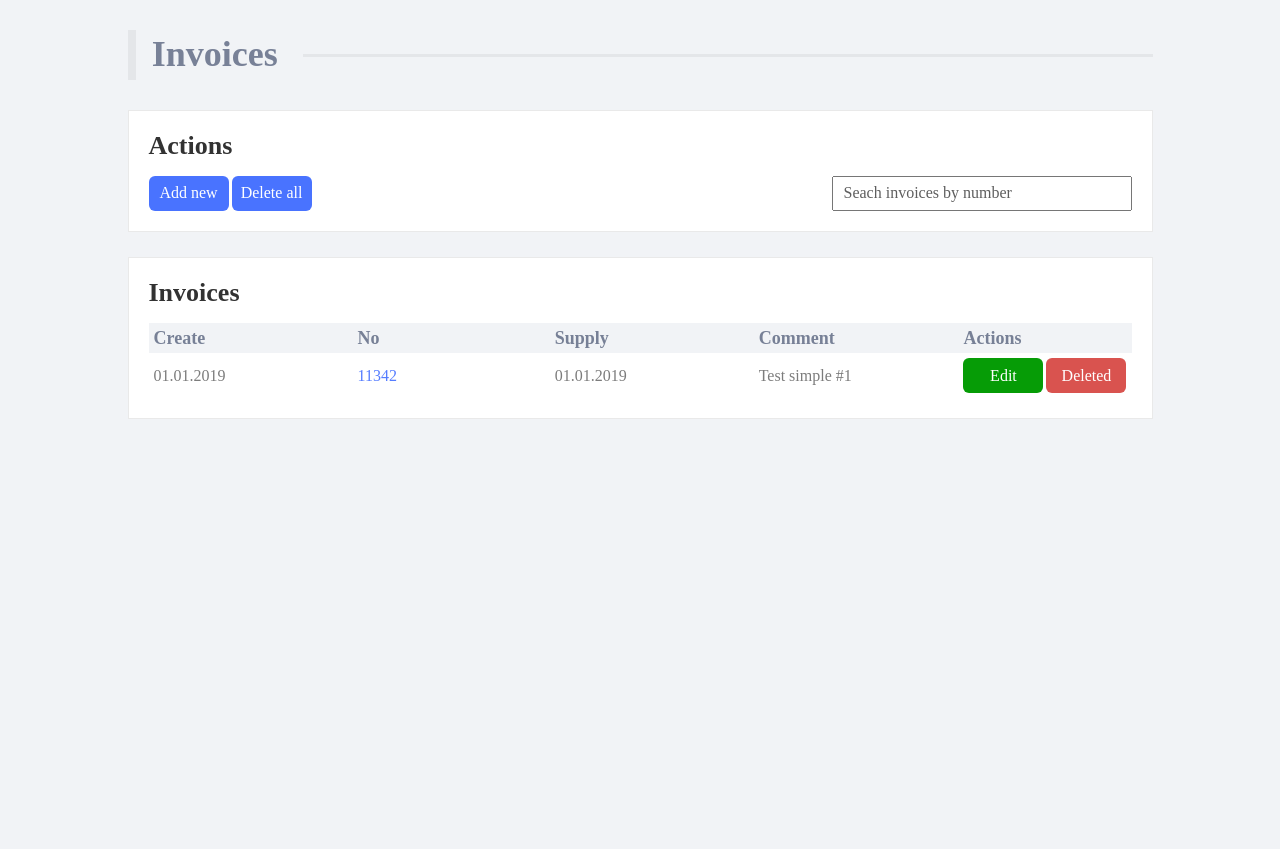
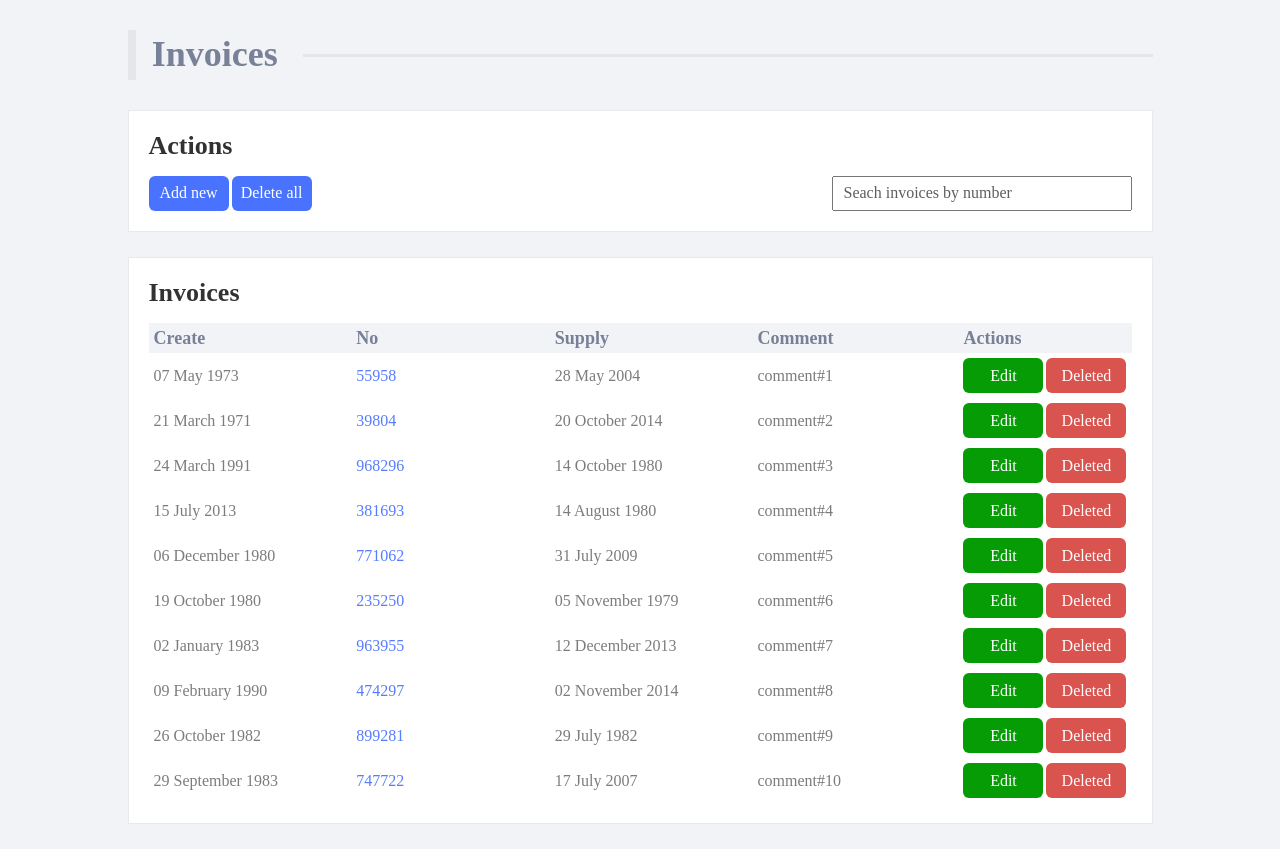
Before and after one commit to rumblefi/task_1, a React (Create React App) app: page / in a window 1280 px wide. Before the commit the page ends 800 px from the top, so only its background shows below. Built offline with nearby package versions, Linux system fonts and the light colour scheme.

Commit message:
Not Found

```diff
--- a/package.json
+++ b/package.json
@@ -8,6 +8,7 @@
     "normalize.css": "^8.0.1",
     "react": "^16.8.4",
     "react-dom": "^16.8.4",
+    "react-router-dom": "^4.3.1",
     "react-scripts": "2.1.8"
   },
   "scripts": {
--- a/src/components/App/App.js
+++ b/src/components/App/App.js
@@ -2,16 +2,21 @@ import React from 'react'
 import 'normalize.css'
 import './App.scss'
 import Header from '../Header/Header';
-import Actions from '../Actions/Actions'
-import Invoices from '../Invoices/Invoices';
+import Home from '../pages/Home/Home'
+import {Route, Switch} from 'react-router-dom'
+import NotFound from '../NotFound/NotFound'
 
 const App = () => {
 	return(
 		<div className="app" >
 			<div className="app__container">
 				<Header title="Invoices" />
-				<Actions />
-				<Invoices />
+
+				<Switch>
+					<Route path="/" exact component={Home} />
+					<Route component={NotFound}/>
+				</Switch>
+
 			</div>
 		</div>
 	)
--- /dev/null
+++ b/src/components/Invoice/Invoice.js
@@ -0,0 +1,22 @@
+import React from 'react'
+
+const Invoice = ({ invoice }) => {
+    return (
+        <tr>
+            <td>{invoice.date_created}</td>
+            <td>
+                <a href="" className="invoices__link">{invoice.number}</a>
+            </td>
+            <td>{invoice.date_supply}</td>
+            <td>{invoice.comment}</td>
+            <td>
+                <div className="invoices__buttons">
+                    <button className="button button--2 invoices__button">Edit</button>
+                    <button className="button button--3 invoices__button">Deleted</button>
+                </div>
+            </td>
+        </tr>
+    )
+}
+
+export default Invoice
--- /dev/null
+++ b/src/components/Invoices/InvoiceData.js
@@ -0,0 +1,91 @@
+export const invoicesData = [{
+		"id": "5ac1f09a60edb54701c767da",
+		"direction": "8ad47368-b85b-4b25-a209-9a975fa85ba1",
+		"number": 55958,
+		"date_created": "07 May 1973",
+		"date_due": "15 August 2009",
+		"date_supply": "28 May 2004",
+		"comment": "comment#1"
+	},
+	{
+		"id": "5ac1f09a104dfc9b0b85b02f",
+		"direction": "bee33a4c-e0cf-4f2c-80b5-93ccab966e46",
+		"number": 39804,
+		"date_created": "21 March 1971",
+		"date_due": "14 January 1991",
+		"date_supply": "20 October 2014",
+		"comment": "comment#2"
+	},
+	{
+		"id": "5ac1f09af3535ad5cf96a221",
+		"direction": "3411c638-1a2f-4a1b-bdbc-6d16833149a9",
+		"number": 968296,
+		"date_created": "24 March 1991",
+		"date_due": "08 August 1985",
+		"date_supply": "14 October 1980",
+		"comment": "comment#3"
+	},
+	{
+		"id": "5ac1f09a86e937b54f560552",
+		"direction": "0f4fec70-c933-4cc3-900e-f4764113326a",
+		"number": 381693,
+		"date_created": "15 July 2013",
+		"date_due": "13 October 2009",
+		"date_supply": "14 August 1980",
+		"comment": "comment#4"
+	},
+	{
+		"id": "5ac1f09ac46e68ee97c8f424",
+		"direction": "e795889d-c1a0-4d42-b67b-d1e72200a213",
+		"number": 771062,
+		"date_created": "06 December 1980",
+		"date_due": "27 May 1988",
+		"date_supply": "31 July 2009",
+		"comment": "comment#5"
+	},
+	{
+		"id": "5ac1f09a835436ee9a0bfeb2",
+		"direction": "458d8ccd-eb1a-45c1-a286-c4a0f2e2c866",
+		"number": 235250,
+		"date_created": "19 October 1980",
+		"date_due": "22 February 2006",
+		"date_supply": "05 November 1979",
+		"comment": "comment#6"
+	},
+	{
+		"id": "5ac1f09af99f30746982959c",
+		"direction": "df89896c-8efb-4973-8880-4a5a62dd4563",
+		"number": 963955,
+		"date_created": "02 January 1983",
+		"date_due": "19 November 1980",
+		"date_supply": "12 December 2013",
+		"comment": "comment#7"
+	},
+	{
+		"id": "5ac1f09ae3212d5279cdf3b7",
+		"direction": "acbd951e-8436-45bf-a8a1-ec82ba50a9fc",
+		"number": 474297,
+		"date_created": "09 February 1990",
+		"date_due": "18 December 2000",
+		"date_supply": "02 November 2014",
+		"comment": "comment#8"
+	},
+	{
+		"id": "5ac1f09a1248c018d5f62d87",
+		"direction": "6f70af27-06d9-4718-a1cf-51f6ee5acb82",
+		"number": 899281,
+		"date_created": "26 October 1982",
+		"date_due": "10 August 1977",
+		"date_supply": "29 July 1982",
+		"comment": "comment#9"
+	},
+	{
+		"id": "5ac1f09aa890dde85c144469",
+		"direction": "68af2bbf-7832-4957-8270-7d873000fdf8",
+		"number": 747722,
+		"date_created": "29 September 1983",
+		"date_due": "11 July 2013",
+		"date_supply": "17 July 2007",
+		"comment": "comment#10"
+	}
+]
--- a/src/components/Invoices/Invoices.js
+++ b/src/components/Invoices/Invoices.js
@@ -2,36 +2,12 @@ import React from 'react'
 import './Invoices.scss'
 import withSection from '../../HOC/withSection/withSection'
 import '../../styles/button.scss'
-
-const invoicesData = [{
-		"id": "5ac1f09a60edb54701c767da",
-		"direction": "8ad47368-b85b-4b25-a209-9a975fa85ba1",
-		"number": 55958,
-		"date_created": "07 May 1973",
-		"date_due": "15 August 2009",
-		"date_supply": "28 May 2004",
-		"comment": "Officia cillum fugiat aliqua dolor sint adipisicing anim elit ipsum proident pariatur veniam laborum in. Fugiat deserunt cillum ad irure excepteur occaecat. Exercitation nisi minim aliqua et proident."
-	},
-	{
-		"id": "5ac1f09a104dfc9b0b85b02f",
-		"direction": "bee33a4c-e0cf-4f2c-80b5-93ccab966e46",
-		"number": 39804,
-		"date_created": "21 March 1971",
-		"date_due": "14 January 1991",
-		"date_supply": "20 October 2014",
-		"comment": "Consequat fugiat ut et dolore id fugiat voluptate qui consectetur. Tempor ad aliqua aute deserunt et cillum exercitation proident minim cupidatat sunt pariatur. Duis excepteur dolore exercitation magna consequat ut."
-	},
-]
-
-const Invoice = (invoice) => {
-	return(
-		<div>h</div>
-	)
-}
+import Invoice from '../Invoice/Invoice'
+import {invoicesData} from './InvoiceData'
 
 const Invoices = () => {
     return (
-		<table className="invoices" >
+        <table className="invoices">
             <thead>
                 <tr>
                     <th>Create</th>
@@ -42,20 +18,13 @@ const Invoices = () => {
                 </tr>
             </thead>
             <tbody>
-				<tr>
-					<td>01.01.2019</td>
-					<td>
-						<a href="" className="invoices__link">11342</a>
-					</td>
-					<td>01.01.2019</td>
-					<td>Test simple #1</td>
-					<td>
-						<div className="invoices__buttons">
-							<button className="button button--2 invoices__button">Edit</button>
-							<button className="button button--3 invoices__button">Deleted</button>
-						</div>
-					</td>
-				</tr>
+				{
+					invoicesData.map( invoice => {
+						return(
+							<Invoice key={invoice.id} invoice={invoice} />
+						)
+					})
+				}
 			</tbody>
         </table>
     )
--- a/src/components/Invoices/Invoices.scss
+++ b/src/components/Invoices/Invoices.scss
@@ -30,6 +30,11 @@
 	&__link{
 		color: #567dff;
 		text-decoration: none;
+
+		&:hover{
+			text-decoration: underline;
+		}
+
 	}
 
 	&__buttons{
--- /dev/null
+++ b/src/components/NotFound/NotFound.js
@@ -0,0 +1,10 @@
+import React from 'react'
+import './NotFound.scss'
+
+const NotFound = ({location: {pathname} }) => {
+	return(
+		<h1 className="not-found">Not Found at <span>{pathname}</span></h1>
+	)
+}
+
+export default NotFound
--- /dev/null
+++ b/src/components/NotFound/NotFound.scss
@@ -0,0 +1,8 @@
+.not-found{
+	text-align: center;
+
+	span{
+		color: #788197;
+	}
+
+}
--- /dev/null
+++ b/src/components/pages/Home/Home.js
@@ -0,0 +1,14 @@
+import React from 'react'
+import Actions from '../../Actions/Actions'
+import Invoices from '../../Invoices/Invoices'
+
+const Home = () => {
+	return(
+		<>
+			<Actions />
+			<Invoices />
+		</>
+	)
+}
+
+export default Home
--- a/src/index.js
+++ b/src/index.js
@@ -1,6 +1,11 @@
 import React from 'react';
 import ReactDOM from 'react-dom'
 import App from './components/App/App'
+import {BrowserRouter as Router} from 'react-router-dom'
 
-
-ReactDOM.render(<App/>,document.getElementById('root'))
+const renderApp = (
+	<Router>
+		<App/>
+	</Router>
+)
+ReactDOM.render(renderApp,document.getElementById('root'))
--- a/src/styles/button.scss
+++ b/src/styles/button.scss
@@ -23,10 +23,20 @@
 
 	&--2{
 		background-color: #069c06;
+
+		&:hover{
+			background-color: darken(#069c06, 5%);
+		}
+
 	}
 
 	&--3{
 		background-color: #d9534f;
+
+		&:hover{
+			background-color: darken(#d9534f, 5%);
+		}
+
 	}
 
 }
```
Also changed, not shown: 1 other file (tests, documents, lock files or other folders). Lines whose indentation alone changed are shown as unchanged.
